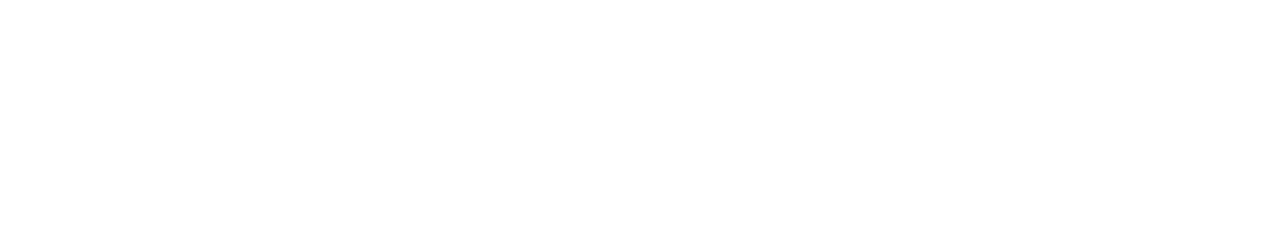
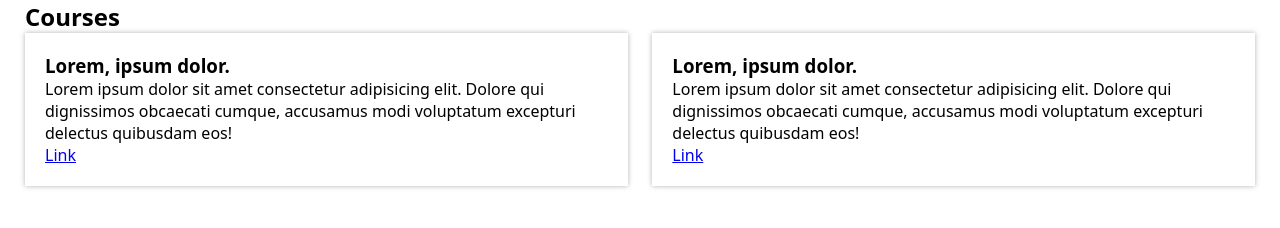
Before and after one commit to ChingizPro/courses, a plain HTML site: page index.html in a window 1280 px wide. Drawn offline with Linux system fonts and the light colour scheme.

Commit message:
Create courses section and style

```diff
--- a/index.html
+++ b/index.html
@@ -7,6 +7,22 @@
   <link rel="stylesheet" href="style.css">
 </head>
 <body>
-
+  <div class="container">
+    <section class="courses">
+      <h2 class="courses__title">Courses</h2>
+      <div class="articles">
+        <article class="article">
+          <h3 class="article__title">Lorem, ipsum dolor.</h3>
+          <p class="article__text">Lorem ipsum dolor sit amet consectetur adipisicing elit. Dolore qui dignissimos obcaecati cumque, accusamus modi voluptatum excepturi delectus quibusdam eos!</p>
+          <a href="#" class="article__link">Link</a>
+        </article>
+        <article class="article">
+          <h3 class="article__title">Lorem, ipsum dolor.</h3>
+          <p class="article__text">Lorem ipsum dolor sit amet consectetur adipisicing elit. Dolore qui dignissimos obcaecati cumque, accusamus modi voluptatum excepturi delectus quibusdam eos!</p>
+          <a href="#" class="article__link">Link</a>
+        </article>
+      </div>
+    </section>
+  </div>
 </body>
 </html>
--- a/style.css
+++ b/style.css
@@ -12,3 +12,19 @@ img {
   max-width: 100%;
   vertical-align: middle;
 }
+.container {
+  max-width: 1300px;
+  padding: 0 25px;
+  margin: 0 auto;
+}
+.articles {
+  display: flex;
+  flex-wrap: wrap;
+  justify-content: space-between;
+  align-items: flex-start;
+}
+.article {
+  width: 49%;
+  box-shadow: 0 0 5px rgba(0, 0, 0, 0.3);
+  padding: 20px;
+}
```
